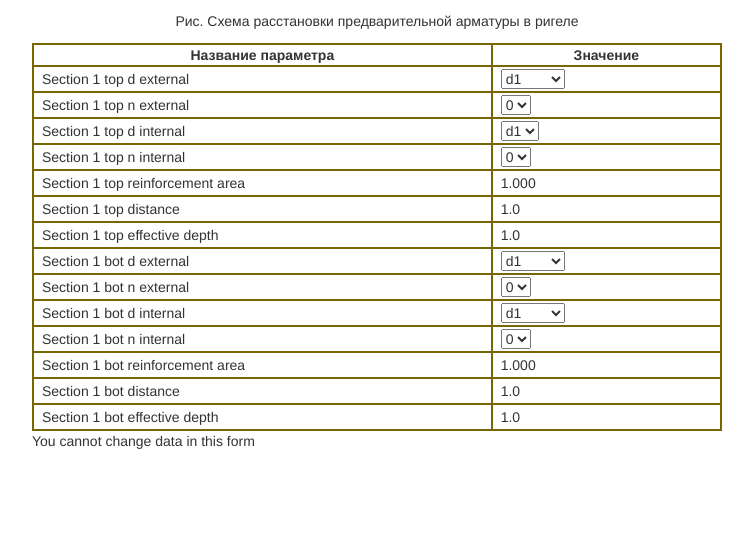
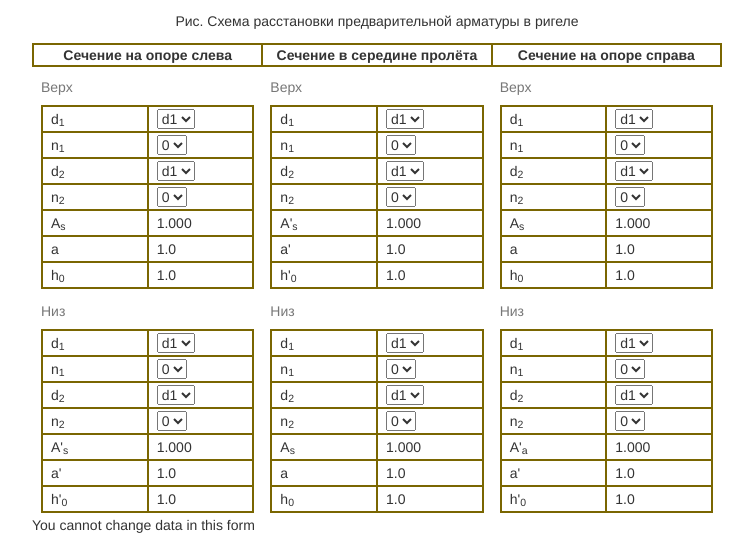
Before and after one commit to Silentiy/rc-beam, a Django app: a page that uses beam/autograder/templates/autograder/initial_reinforcement.html in a window 1280 px wide. Shown: the part 2046-2591 px from the top of the page, without its empty margins (263-1016 px from the left). Before the commit the page ends 2495 px from the top, so only its background shows below. Run offline with Django 4.2, Linux system fonts and the light colour scheme; tables that the repository leaves empty hold one stand-in row (values such as "Sample post"); parts of the project's set-up code (start-up, migrations or seed data) failed here and were passed over; some libraries are stand-ins or nearby versions.

Commit message:
"InitialReinforcementForm pre-finish, template for this form"

```diff
--- a/beam/autograder/forms.py
+++ b/beam/autograder/forms.py
@@ -1,4 +1,5 @@
 from django.forms import ModelForm
+from betterforms.forms import BetterModelForm
 from django import forms
 from django.core.exceptions import ValidationError
 from django.utils.translation import gettext_lazy
@@ -166,21 +167,81 @@ class MomentsForcesForm(ModelForm):
 
 
 class InitialReinforcementForm(ModelForm):
-
     verbose_name = forms.CharField(label="header", required=False, initial="Предварительное армирование", disabled=True)
 
     class Meta:
         model = InitialReinforcement
-        # fields = "__all__"
-        exclude = ("student", )
+        exclude = ("student",)
+
+        labels = {
+            # SECTION 2 TOP
+            "section_2_top_d_external": mark_safe("d<sub>1</sub>"),
+            "section_2_top_n_external": mark_safe("n<sub>1</sub>"),
+            "section_2_top_d_internal": mark_safe("d<sub>2</sub>"),
+            "section_2_top_n_internal": mark_safe("n<sub>2</sub>"),
+            "section_2_top_distance": mark_safe("a"),
+            "section_2_top_reinforcement_area": mark_safe("A<sub>s</sub>"),
+            "section_2_top_effective_depth": mark_safe("h<sub>0</sub>"),
+            # SECTION 2 BOT
+            "section_2_bot_d_external": mark_safe("d<sub>1</sub>"),
+            "section_2_bot_n_external": mark_safe("n<sub>1</sub>"),
+            "section_2_bot_d_internal": mark_safe("d<sub>2</sub>"),
+            "section_2_bot_n_internal": mark_safe("n<sub>2</sub>"),
+            "section_2_bot_distance": mark_safe("a'"),
+            "section_2_bot_reinforcement_area": mark_safe("A'<sub>s</sub>"),
+            "section_2_bot_effective_depth": mark_safe("h'<sub>0</sub>"),
+
+            # SECTION 1 TOP
+            "section_1_top_d_external": mark_safe("d<sub>1</sub>"),
+            "section_1_top_n_external": mark_safe("n<sub>1</sub>"),
+            "section_1_top_d_internal": mark_safe("d<sub>2</sub>"),
+            "section_1_top_n_internal": mark_safe("n<sub>2</sub>"),
+            "section_1_top_distance": mark_safe("a'"),
+            "section_1_top_reinforcement_area": mark_safe("A'<sub>s</sub>"),
+            "section_1_top_effective_depth": mark_safe("h'<sub>0</sub>"),
+            # SECTION 1 BOT
+            "section_1_bot_d_external": mark_safe("d<sub>1</sub>"),
+            "section_1_bot_n_external": mark_safe("n<sub>1</sub>"),
+            "section_1_bot_d_internal": mark_safe("d<sub>2</sub>"),
+            "section_1_bot_n_internal": mark_safe("n<sub>2</sub>"),
+            "section_1_bot_distance": mark_safe("a"),
+            "section_1_bot_reinforcement_area": mark_safe("A<sub>s</sub>"),
+            "section_1_bot_effective_depth": mark_safe("h<sub>0</sub>"),
+
+            # SECTION 3 TOP
+            "section_3_top_d_external": mark_safe("d<sub>1</sub>"),
+            "section_3_top_n_external": mark_safe("n<sub>1</sub>"),
+            "section_3_top_d_internal": mark_safe("d<sub>2</sub>"),
+            "section_3_top_n_internal": mark_safe("n<sub>2</sub>"),
+            "section_3_top_distance": mark_safe("a"),
+            "section_3_top_reinforcement_area": mark_safe("A<sub>s</sub>"),
+            "section_3_top_effective_depth": mark_safe("h<sub>0</sub>"),
+            # SECTION 3 BOT
+            "section_3_bot_d_external": mark_safe("d<sub>1</sub>"),
+            "section_3_bot_n_external": mark_safe("n<sub>1</sub>"),
+            "section_3_bot_d_internal": mark_safe("d<sub>2</sub>"),
+            "section_3_bot_n_internal": mark_safe("n<sub>2</sub>"),
+            "section_3_bot_distance": mark_safe("a'"),
+            "section_3_bot_reinforcement_area": mark_safe("A'<sub>a</sub>"),
+            "section_3_bot_effective_depth": mark_safe("h'<sub>0</sub>"),
+        }
 
     def __init__(self, *args, **kwargs):
         self.girder_height = kwargs.pop('girder_height')
         super(InitialReinforcementForm, self).__init__(*args, **kwargs)
         # self.fields['section_1_top_d_external'].widget = forms.HiddenInput()
 
+    def clean(self):
+        self.cleaned_data["section_1_top_effective_depth"] = self.get_effective_depths(section=1, surface="top")
+        self.cleaned_data["section_1_bot_effective_depth"] = self.get_effective_depths(section=1, surface="bot")
+        self.cleaned_data["section_2_top_effective_depth"] = self.get_effective_depths(section=2, surface="top")
+        self.cleaned_data["section_2_bot_effective_depth"] = self.get_effective_depths(section=2, surface="bot")
+        self.cleaned_data["section_3_top_effective_depth"] = self.get_effective_depths(section=3, surface="top")
+        self.cleaned_data["section_3_bot_effective_depth"] = self.get_effective_depths(section=3, surface="bot")
+
+        return self.cleaned_data
+
     def get_effective_depths(self, section: int, surface: str):
-        student_id = self.student
-        student_girder_height = GirderGeometry.objects.get(student_id=student_id).girder_height
-        distance_to_reinforcement = getattr(self, f"section_{section}_{surface}_distance")
+        student_girder_height = self.girder_height
+        distance_to_reinforcement = self.cleaned_data[f"section_{section}_{surface}_distance"]
         return student_girder_height - distance_to_reinforcement
--- a/beam/autograder/static/autograder/style.css
+++ b/beam/autograder/static/autograder/style.css
@@ -15,6 +15,20 @@ table {
   table-layout: fixed;
   width: 100%;
   border: none;
+}
+
+table.reinf td {
+  border: none;
+}
+
+table.sec_pos td {
+  	border-style:solid;
+	border-width:2px;
+	padding: 2px;
+	padding-left: 8px;
+	padding-right: 8px;
+	border-color: #7a6601;
+	overflow: auto;
 }
 
 td{
--- a/beam/autograder/templates/autograder/initial_reinforcement.html
+++ b/beam/autograder/templates/autograder/initial_reinforcement.html
@@ -3,27 +3,111 @@
 <figure class="fig_center">
     <div class="fig"><img style="max-width: 100%; height: auto;"
                           src="{% static 'autograder/images/initial_reinforcement.jpg' %}"
-                        alt="Схема расстановки предварительной арматуры в ригеле"></div>
+                          alt="Схема расстановки предварительной арматуры в ригеле">
+    </div>
     <figcaption>Рис. Схема расстановки предварительной арматуры в ригеле</figcaption>
 </figure>
-
 
 <form method="POST">
     {% csrf_token %}
 
-        <table id={{form_name}}>
-                <tr>
-                    <th class="title"> Название параметра </th>
-                    <th class="value"> Значение </th>
+    <table id={{form_name}} class="reinf">
+        <tr class="ini_header">
+            <th>
+                <div>Сечение на опоре слева</div>
+            </th>
+            <th>
+                <div>Сечение в середине пролёта</div>
+            </th>
+            <th>
+                <div>Сечение на опоре справа</div>
+            </th>
+
         </tr>
-            {% for field in form %}
-                {% if field.label != "header" %}
+
+        <tr class="ini_top">
+            <td>
+                <table class="sec_pos">
+                    <caption>Верх</caption>
+                    {% for field in form%}
+                        {% if "section_2_top" in field.name %}
                         <tr>
                             <td> <label for="id_{{field.name}}"> {{field.label}} </label>  </td>
                             <td> <div>{{field}}</div> </td>
                         </tr>
                         {% endif %}
                     {% endfor %}
+                </table>
+            </td>
+            <td>
+                <table class="sec_pos">
+                    <caption>Верх</caption>
+                    {% for field in form%}
+                        {% if "section_1_top" in field.name %}
+                        <tr>
+                            <td> <label for="id_{{field.name}}"> {{field.label}} </label>  </td>
+                            <td> <div>{{field}}</div> </td>
+                        </tr>
+                        {% endif %}
+                    {% endfor %}
+                </table>
+            </td>
+            <td>
+                <table class="sec_pos">
+                    <caption>Верх</caption>
+                    {% for field in form%}
+                        {% if "section_3_top" in field.name %}
+                        <tr>
+                            <td> <label for="id_{{field.name}}"> {{field.label}} </label>  </td>
+                            <td> <div>{{field}}</div> </td>
+                        </tr>
+                        {% endif %}
+                    {% endfor %}
+                </table>
+            </td>
+        </tr>
+
+        <tr class="ini_bot">
+            <td>
+                <table class="sec_pos">
+                    <caption>Низ</caption>
+                    {% for field in form%}
+                        {% if "section_2_bot" in field.name %}
+                        <tr>
+                            <td> <label for="id_{{field.name}}"> {{field.label}} </label>  </td>
+                            <td> <div>{{field}}</div> </td>
+                        </tr>
+                        {% endif %}
+                    {% endfor %}
+                </table>
+            </td>
+            <td>
+                <table class="sec_pos">
+                    <caption>Низ</caption>
+                    {% for field in form%}
+                        {% if "section_1_bot" in field.name %}
+                        <tr>
+                            <td> <label for="id_{{field.name}}"> {{field.label}} </label>  </td>
+                            <td> <div>{{field}}</div> </td>
+                        </tr>
+                        {% endif %}
+                    {% endfor %}
+                </table>
+            </td>
+            <td>
+                <table class="sec_pos">
+                    <caption>Низ</caption>
+                    {% for field in form%}
+                        {% if "section_3_bot" in field.name %}
+                        <tr>
+                            <td> <label for="id_{{field.name}}"> {{field.label}} </label>  </td>
+                            <td> <div>{{field}}</div> </td>
+                        </tr>
+                        {% endif %}
+                    {% endfor %}
+                </table>
+            </td>
+        </tr>
     </table>
 
     {% if form.non_field_errors or form.errors %}
@@ -39,4 +123,5 @@
     {% else %}
         <p> You cannot change data in this form </p>
     {% endif %}
+
 </form>
--- a/beam/beam/settings.py
+++ b/beam/beam/settings.py
@@ -38,6 +38,7 @@ INSTALLED_APPS = [
     'django.contrib.messages',
     'django.contrib.staticfiles',
     'crispy_forms',
+    'betterforms',
     'home.apps.HomeConfig',
     'autograder.apps.AutograderConfig',
 ]
```
Also changed, not shown: beam/autograder/models.py (+80 -14 lines). Lines whose indentation alone changed are shown as unchanged.
